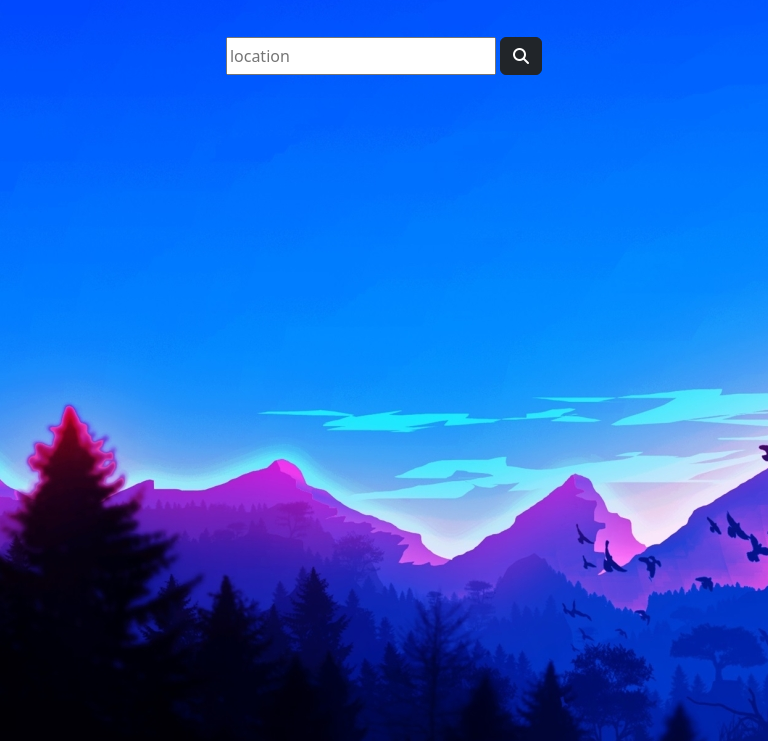
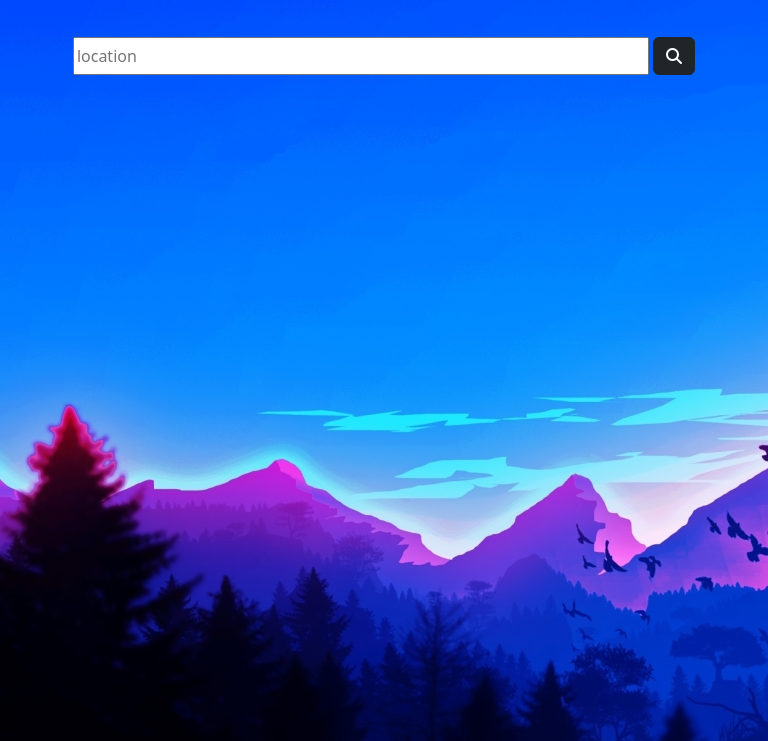
Before and after one commit to Manikandanvibu/weatherapp-dom-, a plain HTML site: page index.html in a window 768 px wide. Shown: the part 59-800 px from the top of the page. Drawn offline with nearby package versions, Linux system fonts and the light colour scheme.

Commit message:
intialcom

```diff
--- a/index.html
+++ b/index.html
@@ -8,17 +8,10 @@
     <!-- CSS only -->
 <link href="https://cdn.jsdelivr.net/npm/bootstrap@5.2.3/dist/css/bootstrap.min.css" rel="stylesheet" integrity="sha384-rbsA2VBKQhggwzxH7pPCaAqO46MgnOM80zW1RWuH61DGLwZJEdK2Kadq2F9CUG65" crossorigin="anonymous">
 <script src="https://kit.fontawesome.com/21304f3376.js" crossorigin="anonymous"></script>
-<style>
-@media (min-width:500px) and (max-width:800px){
-input{
-    width: 100px;
-}
-}
-</style>
 </head>
 <body style="background-image: url('wallpapersden.com_vaporwave-minimalism-forest_1920x1080.jpg');  background-repeat: no-repeat; width: auto; height: auto;">
 <h1 style="text-decoration: underline; text-transform: capitalize; text-align: center; color:rgb(255, 64, 0); text-decoration-color:rgb(255, 255, 0) ;"><b>weather app</b><i class="fa-solid fa-tornado" style="color:aliceblue ;"></i></h1>
-<div class="container w-50 text-center">
+<div class="text-center" style="align-items: center;">
     <input type="text" class=" w-75 mt-5" placeholder="location" style="height: 38px;" id="cordinates" required>
     <button type="button" class="btn btn-dark mb-1"><i class="fa-sharp fa-solid fa-magnifying-glass" onclick="search()"></i></button>
 </div>
```
